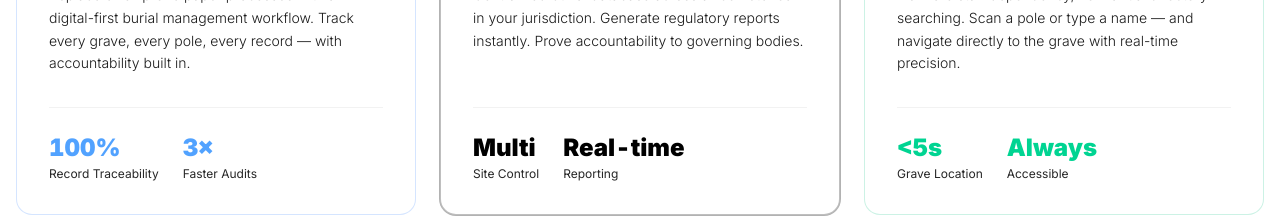
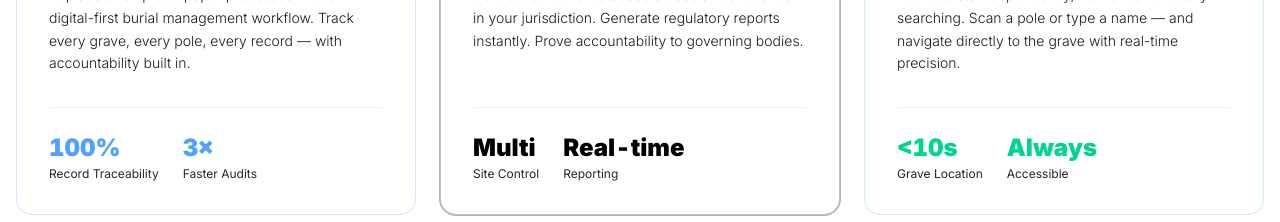
Before and after one commit to Oxby7e/graveledger-ui, a Next.js app: page / in a window 1280 px wide. Shown: the part 6300-6522 px from the top of the page. Built offline with nearby package versions, Linux system fonts and the light colour scheme; a web font is replaced by a local one.

Commit message:
update: changes suggested by code rabbit

```diff
--- a/src/components/audience.tsx
+++ b/src/components/audience.tsx
@@ -40,7 +40,7 @@ const audiences = [
     description:
       "No more staff dependency, no manual directory searching. Scan a pole or type a name — and navigate directly to the grave with real-time precision.",
     stats: [
-      { value: "<5s", label: "Grave Location" },
+      { value: "<10s", label: "Grave Location" },
       { value: "Always", label: "Accessible" },
     ],
     border: "border-emerald-500/20",
```
